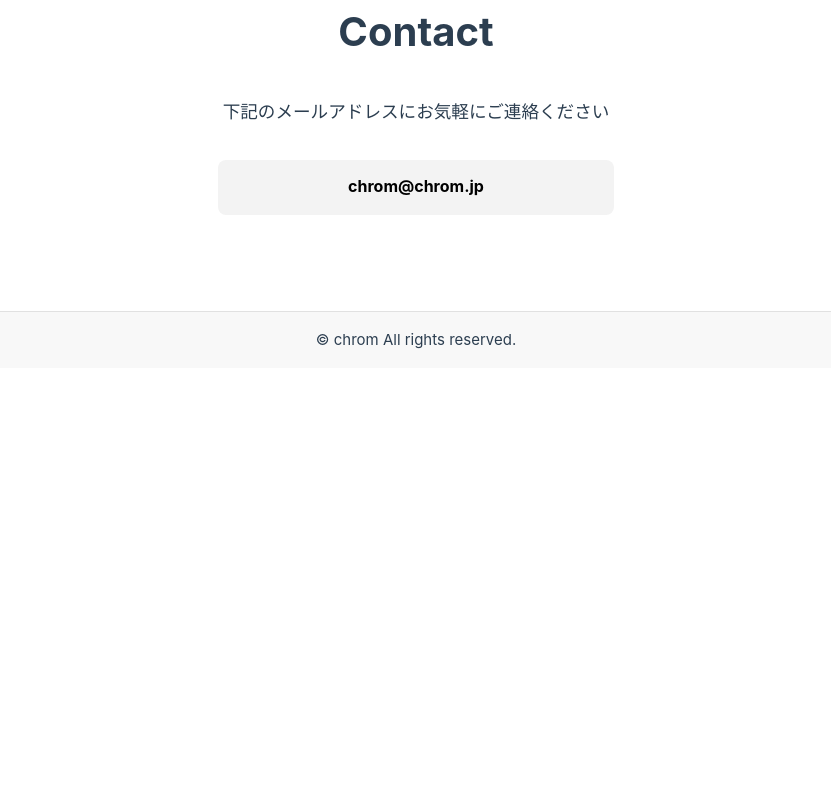
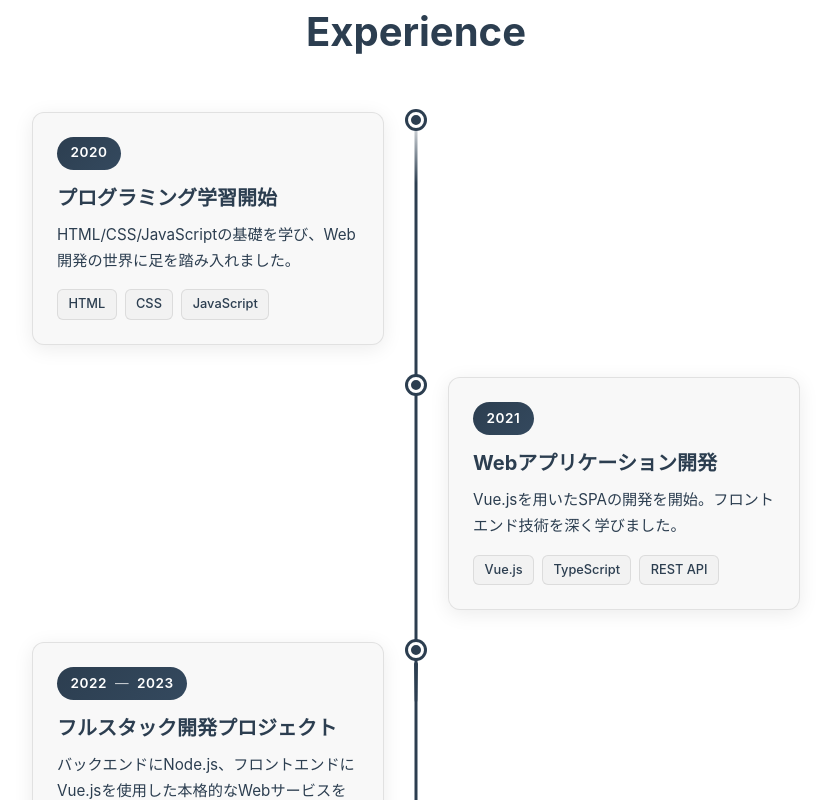
Before and after one commit to chrom9103/Portfolio-site, a Vue app: page / in a window 1280 px wide. Shown: the part 1360-2160 px from the top of the page, without its empty margins (224-1055 px from the left). Before the commit the page ends 1728 px from the top, so only its background shows below. Built offline with nearby package versions, Linux system fonts and the light colour scheme.

Commit message:
add(timelineSection.vue): タイムラインセクションを追加

```diff
--- a/src/components/HomePage.vue
+++ b/src/components/HomePage.vue
@@ -3,6 +3,7 @@
     <HeroSection />
     <AboutSection />
     <SkillsSection />
+    <TimelineSection />
     <ContactSection />
   </div>
 </template>
@@ -11,6 +12,7 @@
 import HeroSection from './home/HeroSection.vue'
 import AboutSection from './home/AboutSection.vue'
 import SkillsSection from './home/SkillsSection.vue'
+import TimelineSection from './home/TimelineSection.vue'
 import ContactSection from './home/ContactSection.vue'
 </script>
 
--- /dev/null
+++ b/src/components/home/TimelineSection.vue
@@ -0,0 +1,356 @@
+<template>
+  <section class="timeline-section">
+    <h2 class="section-heading">Experience</h2>
+    <div class="timeline-container">
+      <div class="timeline-line"></div>
+      <div class="timeline-content">
+        <div
+          v-for="(item, index) in timelineItems"
+          :key="index"
+          class="timeline-item"
+          :class="{ 'multi-year': item.endYear !== undefined }"
+        >
+          <div class="timeline-marker">
+            <div class="marker-dot"></div>
+            <div v-if="item.endYear" class="marker-line"></div>
+          </div>
+          <div class="timeline-card">
+            <div class="timeline-year">
+              <span class="year-badge">
+                {{ item.startYear }}
+                <template v-if="item.endYear">
+                  <span class="year-separator">―</span>
+                  {{ item.endYear === 'present' ? '現在' : item.endYear }}
+                </template>
+              </span>
+            </div>
+            <h3 class="timeline-title">{{ item.title }}</h3>
+            <p class="timeline-description">{{ item.description }}</p>
+            <div class="timeline-tags">
+              <span
+                v-for="tag in item.tags"
+                :key="tag"
+                class="tag"
+              >
+                {{ tag }}
+              </span>
+            </div>
+          </div>
+        </div>
+      </div>
+    </div>
+  </section>
+</template>
+
+<script setup lang="ts">
+interface TimelineItem {
+  startYear: number
+  endYear?: number | 'present'
+  title: string
+  description: string
+  tags: string[]
+}
+
+const timelineItems: TimelineItem[] = [
+  {
+    startYear: 2020,
+    title: 'プログラミング学習開始',
+    description: 'HTML/CSS/JavaScriptの基礎を学び、Web開発の世界に足を踏み入れました。',
+    tags: ['HTML', 'CSS', 'JavaScript']
+  },
+  {
+    startYear: 2021,
+    title: 'Webアプリケーション開発',
+    description: 'Vue.jsを用いたSPAの開発を開始。フロントエンド技術を深く学びました。',
+    tags: ['Vue.js', 'TypeScript', 'REST API']
+  },
+  {
+    startYear: 2022,
+    endYear: 2023,
+    title: 'フルスタック開発プロジェクト',
+    description: 'バックエンドにNode.js、フロントエンドにVue.jsを使用した本格的なWebサービスを開発。',
+    tags: ['Node.js', 'Vue.js', 'MongoDB', 'Express']
+  },
+  {
+    startYear: 2023,
+    endYear: 'present',
+    title: 'DevOps & インフラ構築',
+    description: 'Kubernetes、Dockerを活用したコンテナオーケストレーションとCI/CDパイプラインの構築に取り組んでいます。',
+    tags: ['Kubernetes', 'Docker', 'CI/CD', 'Linux']
+  },
+  {
+    startYear: 2024,
+    endYear: 'present',
+    title: 'ポートフォリオサイト開発',
+    description: '本サイトの開発。モダンなVue 3 + TypeScript + Viteスタックで構築。',
+    tags: ['Vue 3', 'TypeScript', 'Vite', 'Responsive Design']
+  }
+]
+</script>
+
+<style scoped>
+.timeline-section {
+  padding: 4rem 0;
+  border-bottom: 1px solid var(--color-border);
+}
+
+.section-heading {
+  text-align: center;
+  font-size: 2.5rem;
+  font-weight: 700;
+  color: var(--color-heading);
+  margin-bottom: 3rem;
+}
+
+.timeline-container {
+  position: relative;
+  max-width: 800px;
+  margin: 0 auto;
+  padding: 0 1rem;
+}
+
+.timeline-line {
+  position: absolute;
+  left: 50%;
+  transform: translateX(-50%);
+  width: 3px;
+  height: 100%;
+  background: linear-gradient(
+    to bottom,
+    transparent,
+    var(--vt-c-indigo) 5%,
+    var(--vt-c-indigo) 95%,
+    transparent
+  );
+  border-radius: 2px;
+}
+
+@media (prefers-color-scheme: dark) {
+  .timeline-line {
+    background: linear-gradient(
+      to bottom,
+      transparent,
+      #42b883 5%,
+      #42b883 95%,
+      transparent
+    );
+  }
+}
+
+.timeline-content {
+  display: flex;
+  flex-direction: column;
+  gap: 2rem;
+}
+
+.timeline-item {
+  display: flex;
+  align-items: flex-start;
+  position: relative;
+}
+
+.timeline-item:nth-child(odd) {
+  flex-direction: row;
+  padding-right: calc(50% + 2rem);
+}
+
+.timeline-item:nth-child(even) {
+  flex-direction: row-reverse;
+  padding-left: calc(50% + 2rem);
+}
+
+.timeline-marker {
+  position: absolute;
+  left: 50%;
+  transform: translateX(-50%);
+  display: flex;
+  flex-direction: column;
+  align-items: center;
+  z-index: 2;
+}
+
+.marker-dot {
+  width: 16px;
+  height: 16px;
+  background: var(--vt-c-indigo);
+  border: 3px solid var(--color-background);
+  border-radius: 50%;
+  box-shadow: 0 0 0 3px var(--vt-c-indigo);
+  transition: transform 0.3s ease, box-shadow 0.3s ease;
+}
+
+@media (prefers-color-scheme: dark) {
+  .marker-dot {
+    background: #42b883;
+    box-shadow: 0 0 0 3px #42b883;
+  }
+}
+
+.timeline-item:hover .marker-dot {
+  transform: scale(1.2);
+  box-shadow: 0 0 0 4px var(--vt-c-indigo), 0 0 20px rgba(44, 62, 80, 0.4);
+}
+
+@media (prefers-color-scheme: dark) {
+  .timeline-item:hover .marker-dot {
+    box-shadow: 0 0 0 4px #42b883, 0 0 20px rgba(66, 184, 131, 0.4);
+  }
+}
+
+.multi-year .marker-line {
+  width: 4px;
+  height: 40px;
+  background: linear-gradient(to bottom, var(--vt-c-indigo), rgba(44, 62, 80, 0.3));
+  border-radius: 2px;
+  margin-top: 4px;
+}
+
+@media (prefers-color-scheme: dark) {
+  .multi-year .marker-line {
+    background: linear-gradient(to bottom, #42b883, rgba(66, 184, 131, 0.3));
+  }
+}
+
+.timeline-card {
+  background: var(--color-background-soft);
+  border-radius: 12px;
+  padding: 1.5rem;
+  box-shadow: 0 4px 20px rgba(0, 0, 0, 0.08);
+  border: 1px solid var(--color-border);
+  transition: transform 0.3s ease, box-shadow 0.3s ease;
+  width: 100%;
+}
+
+.timeline-card:hover {
+  transform: translateY(-4px);
+  box-shadow: 0 8px 30px rgba(0, 0, 0, 0.12);
+}
+
+@media (prefers-color-scheme: dark) {
+  .timeline-card:hover {
+    box-shadow: 0 8px 30px rgba(0, 0, 0, 0.3);
+  }
+}
+
+.timeline-year {
+  margin-bottom: 0.75rem;
+}
+
+.year-badge {
+  display: inline-flex;
+  align-items: center;
+  gap: 0.5rem;
+  background: linear-gradient(135deg, var(--vt-c-indigo), #34495e);
+  color: white;
+  padding: 0.35rem 0.85rem;
+  border-radius: 20px;
+  font-size: 0.85rem;
+  font-weight: 600;
+  letter-spacing: 0.5px;
+}
+
+@media (prefers-color-scheme: dark) {
+  .year-badge {
+    background: linear-gradient(135deg, #42b883, #2c8a5e);
+  }
+}
+
+.year-separator {
+  opacity: 0.7;
+}
+
+.timeline-title {
+  font-size: 1.25rem;
+  font-weight: 700;
+  color: var(--color-heading);
+  margin-bottom: 0.5rem;
+}
+
+.timeline-description {
+  font-size: 0.95rem;
+  color: var(--color-text);
+  line-height: 1.7;
+  margin-bottom: 1rem;
+}
+
+.timeline-tags {
+  display: flex;
+  flex-wrap: wrap;
+  gap: 0.5rem;
+}
+
+.tag {
+  background: var(--color-background-mute);
+  color: var(--color-text);
+  padding: 0.25rem 0.65rem;
+  border-radius: 6px;
+  font-size: 0.8rem;
+  font-weight: 500;
+  border: 1px solid var(--color-border);
+  transition: background-color 0.2s ease;
+}
+
+.tag:hover {
+  background: var(--color-border);
+}
+
+/* Responsive Design */
+@media (max-width: 768px) {
+  .timeline-line {
+    left: 20px;
+  }
+
+  .timeline-marker {
+    left: 20px;
+  }
+
+  .timeline-item:nth-child(odd),
+  .timeline-item:nth-child(even) {
+    flex-direction: row;
+    padding-left: 50px;
+    padding-right: 0;
+  }
+
+  .timeline-card {
+    padding: 1.25rem;
+  }
+
+  .section-heading {
+    font-size: 2rem;
+  }
+
+  .timeline-title {
+    font-size: 1.1rem;
+  }
+
+  .timeline-description {
+    font-size: 0.9rem;
+  }
+}
+
+/* Animation on scroll */
+.timeline-item {
+  opacity: 0;
+  animation: fadeInUp 0.6s ease forwards;
+}
+
+.timeline-item:nth-child(1) { animation-delay: 0.1s; }
+.timeline-item:nth-child(2) { animation-delay: 0.2s; }
+.timeline-item:nth-child(3) { animation-delay: 0.3s; }
+.timeline-item:nth-child(4) { animation-delay: 0.4s; }
+.timeline-item:nth-child(5) { animation-delay: 0.5s; }
+.timeline-item:nth-child(6) { animation-delay: 0.6s; }
+.timeline-item:nth-child(7) { animation-delay: 0.7s; }
+.timeline-item:nth-child(8) { animation-delay: 0.8s; }
+
+@keyframes fadeInUp {
+  from {
+    opacity: 0;
+    transform: translateY(30px);
+  }
+  to {
+    opacity: 1;
+    transform: translateY(0);
+  }
+}
+</style>
```
